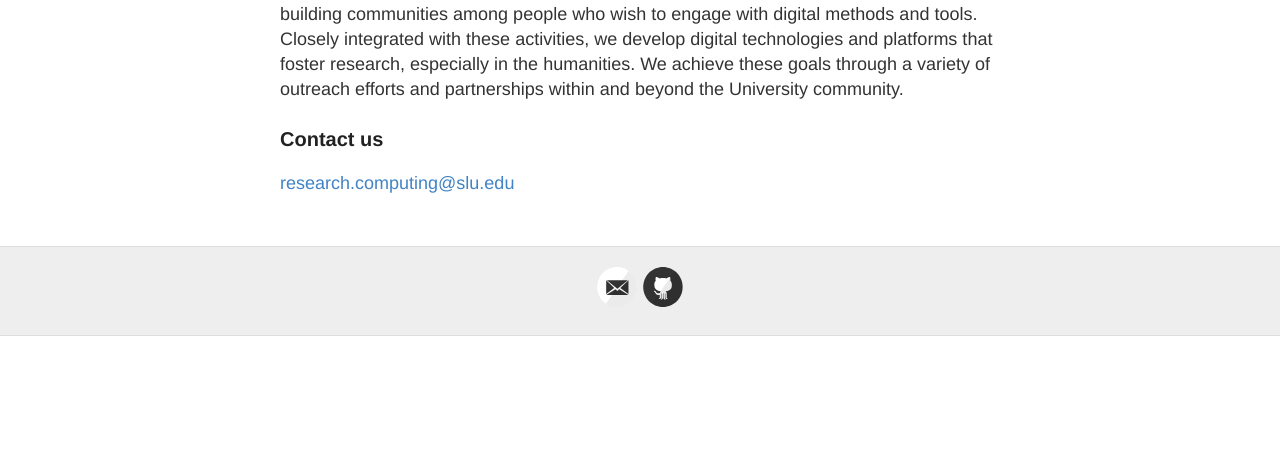
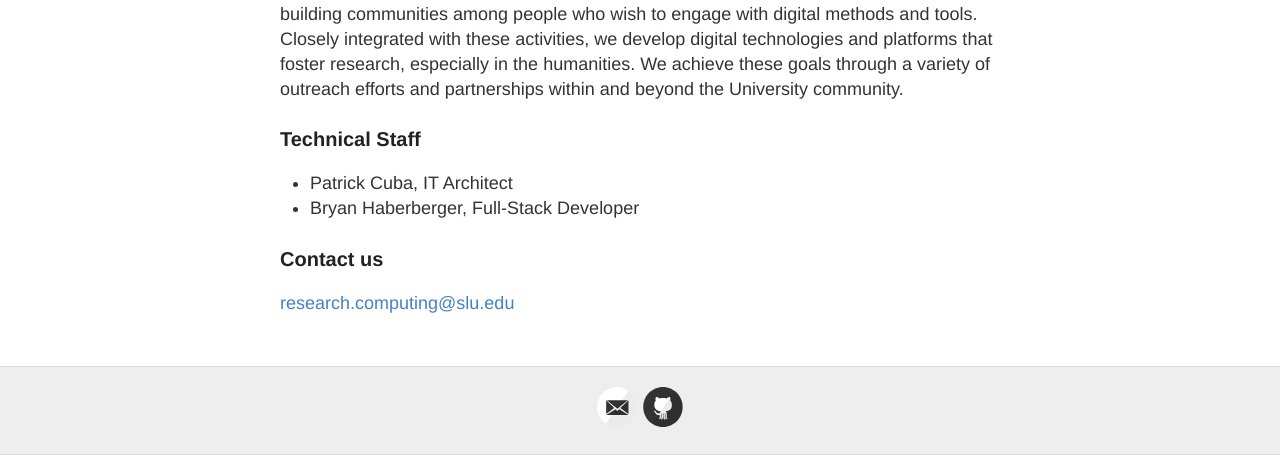
Before and after one commit to CenterForDigitalHumanities/blog, a Jekyll site: the page built from about.md, in a window 1280 px wide. Shown: the part 799-1254 px from the top of the page. Built offline with Jekyll 4.4.1, drawn with Linux system fonts in a browser that asks for light colours; before the commit the page ends 1135 px from its top, so only the background shows below that.

Commit message:
Update about.md

```diff
--- a/about.md
+++ b/about.md
@@ -10,6 +10,11 @@ The Research Commuting Group advances trans-disciplinary and interdisciplinary,
 
 We support the research needs of SLU faculty, staff and students and external partners by building communities among people who wish to engage with digital methods and tools. Closely integrated with these activities, we develop digital technologies and platforms that foster research, especially in the humanities. We achieve these goals through a variety of outreach efforts and partnerships within and beyond the University community.
 
+### Technical Staff
+
+- Patrick Cuba, IT Architect
+- Bryan Haberberger, Full-Stack Developer
+
 ### Contact us
 
 [research.computing@slu.edu](mailto:research.computing@slu.edu)
```
